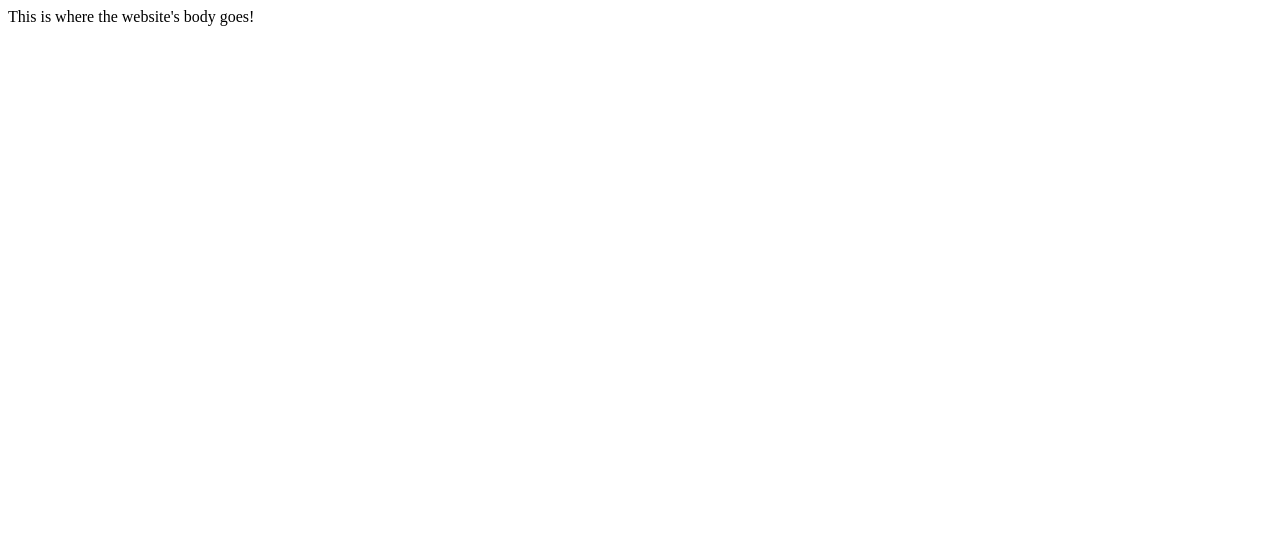
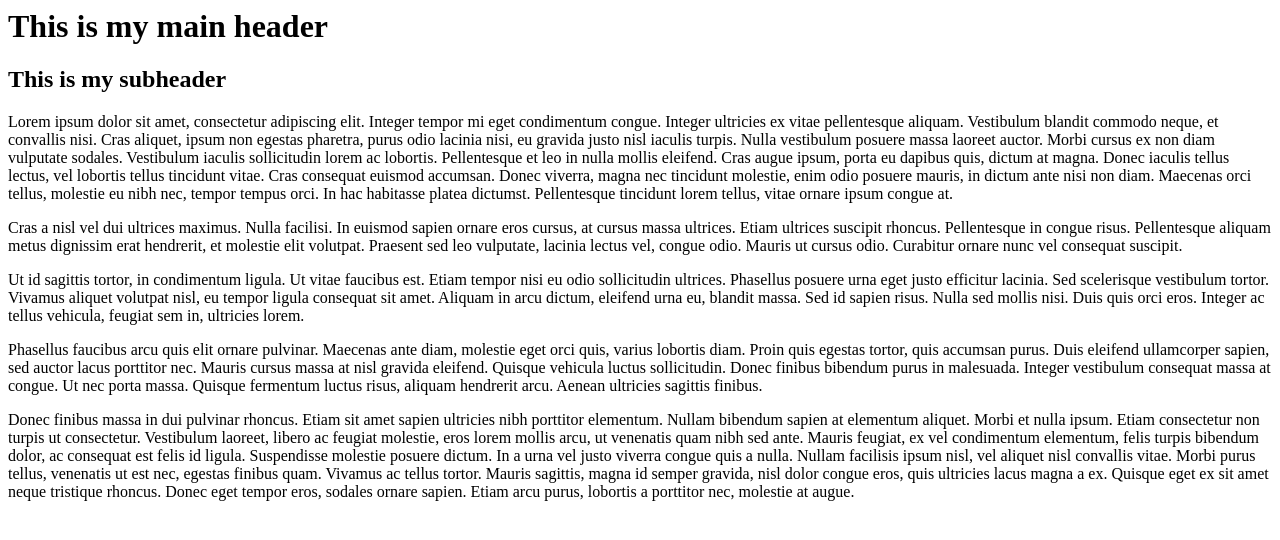
Before and after one commit to nicholasmccullum/javascript-fundamentals, a plain HTML site: page basic-html.html in a window 1280 px wide. Drawn offline with Linux system fonts and the light colour scheme.

Commit message:
added h1, h2, and <p>

```diff
--- a/basic-html.html
+++ b/basic-html.html
@@ -1,10 +1,30 @@
-<!DOCTYPE html>
-<html>
-  <head>
-    <meta charset="UTF-8">
-    <title>This is the title of the website!</title>
-  </head>
-  <body>
-  	This is where the website's body goes!
-  </body>
+<html lang="en">
+<head>
+  <meta charset="utf-8">
+
+  <title>The HTML5 Herald</title>
+  <meta name="description" content="The HTML5 Herald">
+  <meta name="author" content="SitePoint">
+
+  <link rel="stylesheet" href="style.css>
+
+</head>
+
+<body>
+  <h1>This is my main header</h1>
+  <h2>This is my subheader</h2>
+
+<p>Lorem ipsum dolor sit amet, consectetur adipiscing elit. Integer tempor mi eget condimentum congue. Integer ultricies ex vitae pellentesque aliquam. Vestibulum blandit commodo neque, et convallis nisi. Cras aliquet, ipsum non egestas pharetra, purus odio lacinia nisi, eu gravida justo nisl iaculis turpis. Nulla vestibulum posuere massa laoreet auctor. Morbi cursus ex non diam vulputate sodales. Vestibulum iaculis sollicitudin lorem ac lobortis. Pellentesque et leo in nulla mollis eleifend. Cras augue ipsum, porta eu dapibus quis, dictum at magna. Donec iaculis tellus lectus, vel lobortis tellus tincidunt vitae. Cras consequat euismod accumsan. Donec viverra, magna nec tincidunt molestie, enim odio posuere mauris, in dictum ante nisi non diam. Maecenas orci tellus, molestie eu nibh nec, tempor tempus orci. In hac habitasse platea dictumst. Pellentesque tincidunt lorem tellus, vitae ornare ipsum congue at.</p>
+
+<p>Cras a nisl vel dui ultrices maximus. Nulla facilisi. In euismod sapien ornare eros cursus, at cursus massa ultrices. Etiam ultrices suscipit rhoncus. Pellentesque in congue risus. Pellentesque aliquam metus dignissim erat hendrerit, et molestie elit volutpat. Praesent sed leo vulputate, lacinia lectus vel, congue odio. Mauris ut cursus odio. Curabitur ornare nunc vel consequat suscipit.</p>
+
+<p>Ut id sagittis tortor, in condimentum ligula. Ut vitae faucibus est. Etiam tempor nisi eu odio sollicitudin ultrices. Phasellus posuere urna eget justo efficitur lacinia. Sed scelerisque vestibulum tortor. Vivamus aliquet volutpat nisl, eu tempor ligula consequat sit amet. Aliquam in arcu dictum, eleifend urna eu, blandit massa. Sed id sapien risus. Nulla sed mollis nisi. Duis quis orci eros. Integer ac tellus vehicula, feugiat sem in, ultricies lorem.</p>
+
+<p>Phasellus faucibus arcu quis elit ornare pulvinar. Maecenas ante diam, molestie eget orci quis, varius lobortis diam. Proin quis egestas tortor, quis accumsan purus. Duis eleifend ullamcorper sapien, sed auctor lacus porttitor nec. Mauris cursus massa at nisl gravida eleifend. Quisque vehicula luctus sollicitudin. Donec finibus bibendum purus in malesuada. Integer vestibulum consequat massa at congue. Ut nec porta massa. Quisque fermentum luctus risus, aliquam hendrerit arcu. Aenean ultricies sagittis finibus.</p>
+
+<p>Donec finibus massa in dui pulvinar rhoncus. Etiam sit amet sapien ultricies nibh porttitor elementum. Nullam bibendum sapien at elementum aliquet. Morbi et nulla ipsum. Etiam consectetur non turpis ut consectetur. Vestibulum laoreet, libero ac feugiat molestie, eros lorem mollis arcu, ut venenatis quam nibh sed ante. Mauris feugiat, ex vel condimentum elementum, felis turpis bibendum dolor, ac consequat est felis id ligula. Suspendisse molestie posuere dictum. In a urna vel justo viverra congue quis a nulla. Nullam facilisis ipsum nisl, vel aliquet nisl convallis vitae. Morbi purus tellus, venenatis ut est nec, egestas finibus quam. Vivamus ac tellus tortor. Mauris sagittis, magna id semper gravida, nisl dolor congue eros, quis ultricies lacus magna a ex. Quisque eget ex sit amet neque tristique rhoncus. Donec eget tempor eros, sodales ornare sapien. Etiam arcu purus, lobortis a porttitor nec, molestie at augue.</p>
+
+
+  <script src="js/scripts.js"></script>
+</body>
 </html>
```
